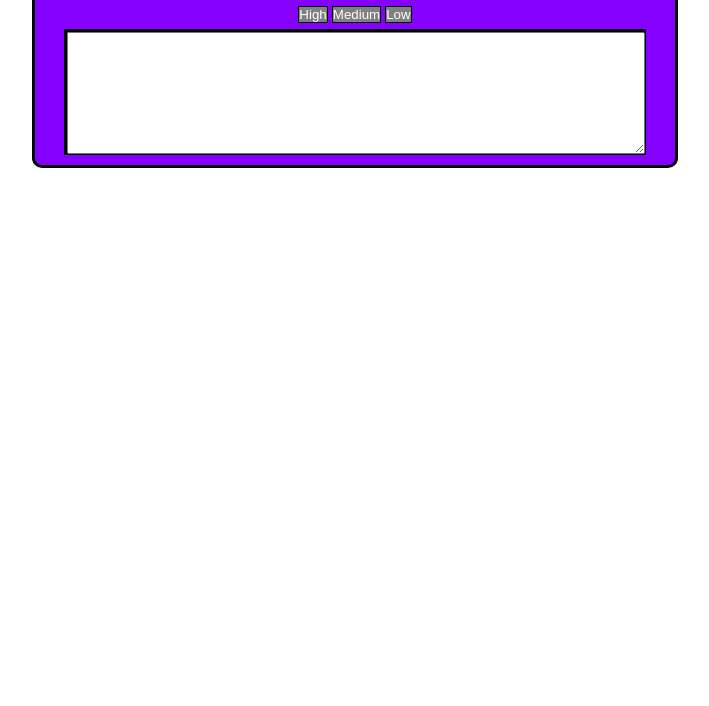
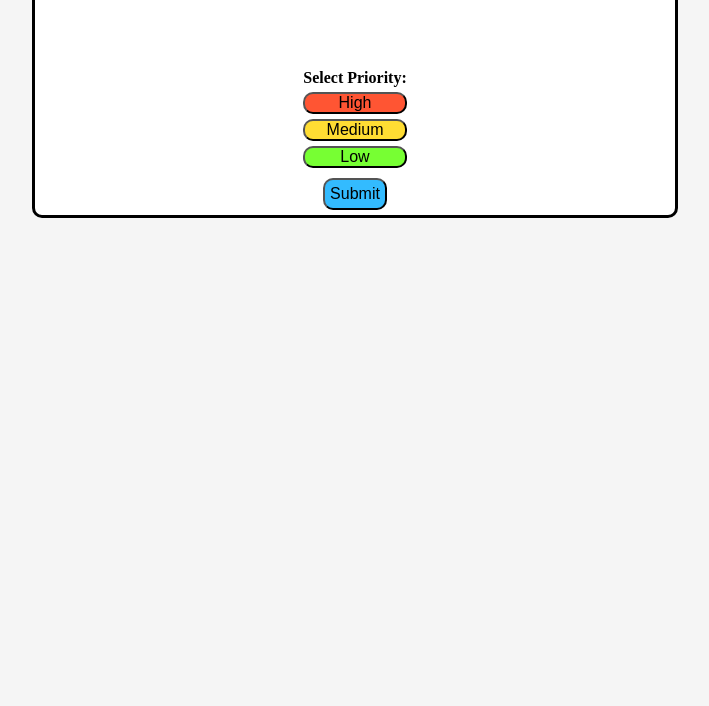
Before and after one commit to shrimp16/ToDoList, a plain HTML site: page WEBPAGE/index.html in a window 1280 px wide. Shown: the part 94-800 px from the top of the page, without its empty margins (285-994 px from the left). Drawn offline with nearby package versions, Linux system fonts and the light colour scheme; no server answers.

Commit message:
Started completely changing the stlye of the page

```diff
--- a/WEBPAGE/index.html
+++ b/WEBPAGE/index.html
@@ -5,12 +5,12 @@
     <meta http-equiv="X-UA-Compatible" content="IE=edge">
     <meta name="viewport" content="width=device-width, initial-scale=1.0">
     <title>Document</title>
-    <link rel="stylesheet" href="styles.css">
+    <link rel="stylesheet" href="style.css">
     <script src="https://ajax.googleapis.com/ajax/libs/jquery/3.5.1/jquery.min.js"></script>
 </head>
 <body>
 
-    <div class="card">
+    <!--<div class="card">
         <div class="title">
             <input type="text" id="title" name="" id="">
             <div class="buttons">
@@ -21,6 +21,22 @@
         </div>
         <div class="desc">
             <textarea name="" class="text" id="desc" cols="30" rows="10"></textarea>
+        </div>
+    </div>-->
+
+    <div class="card">
+        <div class="title">
+            <h1>Title</h1>
+        </div>
+        <div class="desc">
+            <p>Lorem ipsum dolor sit amet consectetur adipisicing elit. Maiores, temporibus.</p>
+        </div>
+        <div class="actions">
+            <p><b>Select Priority:</b></p>
+            <button class="high">High</button><button class="medium">Medium</button><button class="low">Low</button>
+        </div>
+        <div class="final-button">
+            <button class="submit">Submit</button>
         </div>
     </div>
 
--- /dev/null
+++ b/WEBPAGE/style.css
@@ -0,0 +1,90 @@
+* {
+    margin: 0;
+    padding: 0;
+}
+
+body{
+    background-color: whitesmoke;
+}
+
+.card {
+    background-color: white;
+    height: fit-content;
+    width: 50%;
+    border: 3px black solid;
+    border-radius: 10px;
+    display: flex;
+    flex-direction: column;
+    margin: auto;
+    align-items: center;
+}
+
+.card > * {
+    margin-top: 10px;
+}
+
+.desc {
+    font-size: 1.25rem;
+    text-align: center;
+}
+
+.actions {
+    margin-top: 5rem;
+    display: flex;
+    flex-direction: column;
+}
+
+.actions >  button{
+    margin-top: 5px;
+}
+
+.final-button {
+    margin-bottom: 5px;
+    font-size: 1.5rem;
+}
+
+.final-button > button {
+    padding: 5px 5px;
+}
+
+button {
+    font-size: 1rem;
+}
+
+button {
+    transition: 0.4s;
+    border-radius: 10px;
+    cursor: pointer;
+}
+
+.high {
+    background-color: hsl(10, 100%, 60%);
+}
+
+.high:hover {
+    background-color: hsl(0, 100%, 80%);
+}
+
+.medium {
+    background-color: hsl(50, 100%, 60%);
+}
+
+.medium:hover {
+    background-color: hsl(50, 100%, 80%);
+}
+
+.low {
+    background-color: hsl(100, 100%, 60%);
+}
+
+.low:hover {
+    background-color: hsl(100, 100%, 80%);
+}
+
+.submit {
+    background-color: hsl(200, 100%, 60%);
+}
+
+.submit:hover {
+    background-color: hsl(200, 100%, 80%);
+}
```
